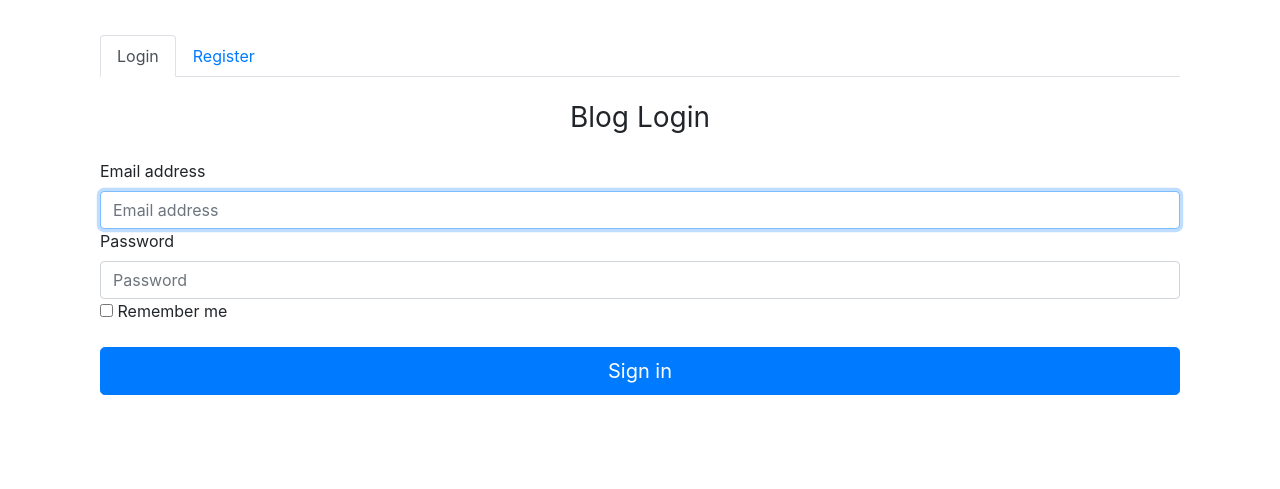
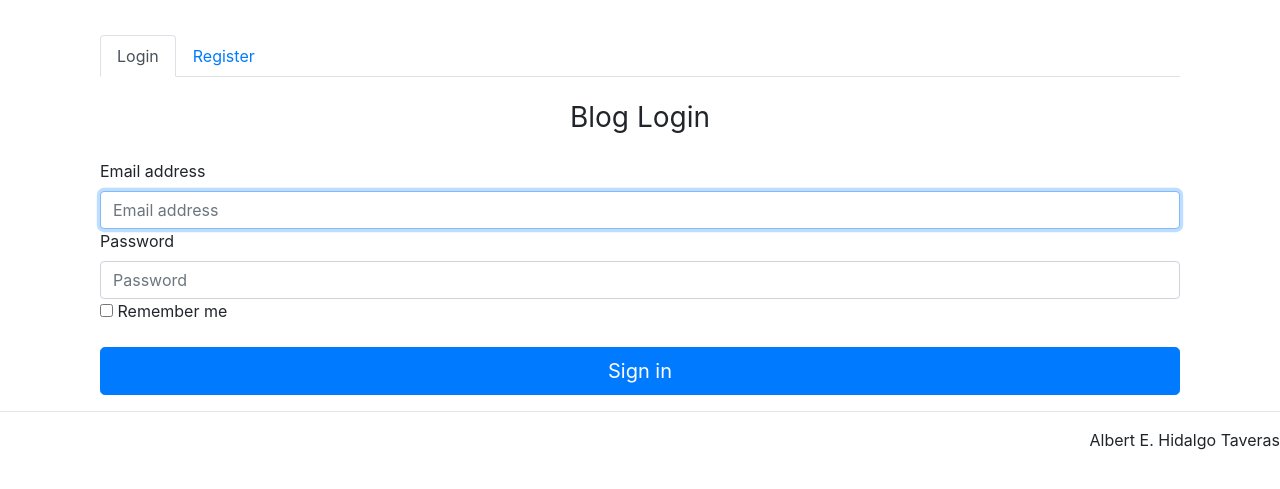
Before and after one commit to itsalb3rt/blog-gui, a website built with webpack: page public/index.html in a window 1280 px wide. Shown: the part 69-558 px from the top of the page. Built offline with nearby package versions, Linux system fonts and the light colour scheme.

Commit message:
Modificaciones menores

```diff
--- a/public/index.html
+++ b/public/index.html
@@ -49,6 +49,10 @@
     </div>
   </nav>
   <div id="app" class="container"></div>
+  <div class="mt-2">
+    <hr>
+    <p class="text-right">Albert E. Hidalgo Taveras</p>
+  </div>
   <script src="./app/env.js"></script>
   <script src="./index.js"></script>
 </body>
--- a/src/components/Posts/List.js
+++ b/src/components/Posts/List.js
@@ -2,7 +2,7 @@ import Route from '../../libs/route';
 import moment from 'moment';
 
 var template = `
-<div class="card" style="margib-top: 10px">
+<div class="card mt-2 mb-2">
   <div class="card-body">
     <h5 class="card-title">
         <span class="oi oi-icon-name" title="icon name" aria-hidden="true"></span>
```
